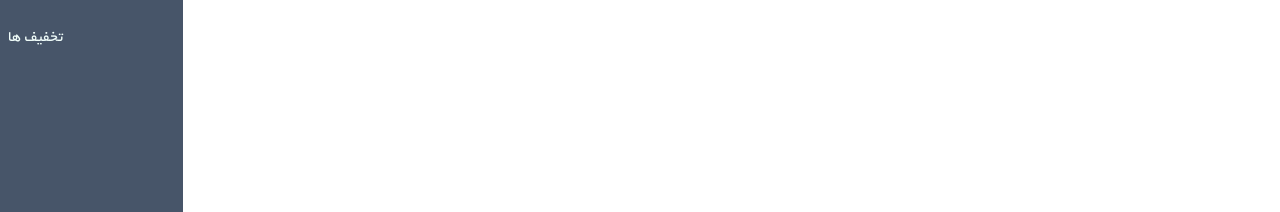
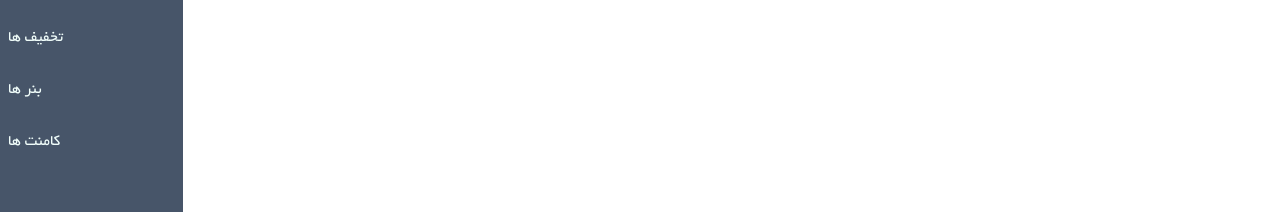
Before and after one commit to amirgh82/Book-Store, a React app: page /p-admin in a window 1280 px wide. Shown: the part 286-498 px from the top of the page. Built offline with nearby package versions, Linux system fonts and the light colour scheme; the HTML template or start-up script is replaced by a standard one.

Commit message:
Add new route in sidebar

```diff
--- a/src/pages/AdminPanel/Sidebar/Sidebar.jsx
+++ b/src/pages/AdminPanel/Sidebar/Sidebar.jsx
@@ -39,6 +39,16 @@ export default function Sidebar () {
               تخفیف ها
             </Link>
           </li>
+          <li className='mt-3 hover:bg-slate-500 w-full p-2 block rounded-lg'>
+            <Link to='banners' className='sidebar-link'>
+               بنر ها
+            </Link>
+          </li>
+          <li className='mt-3 hover:bg-slate-500 w-full p-2 block rounded-lg'>
+            <Link to='comments' className='sidebar-link'>
+               کامنت ها
+            </Link>
+          </li>
         </ul>
       </div>
     </div>
```
Also changed, not shown: src/routes.jsx (+6 -2 lines).
